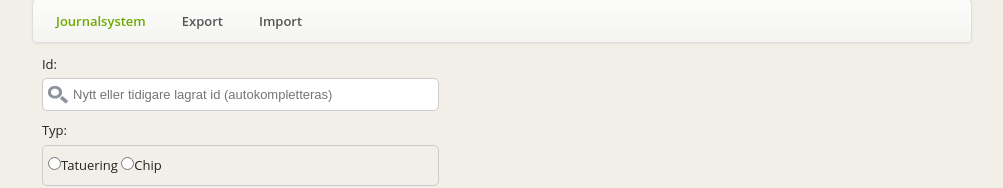
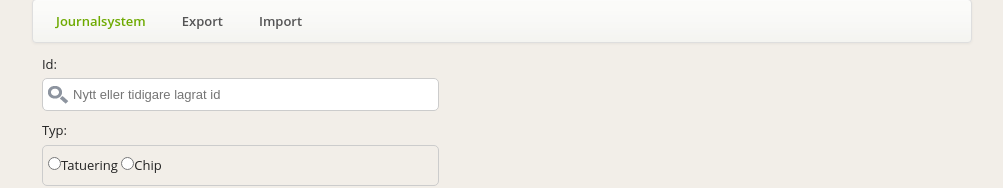
Before and after one commit to kastreringsbussen/kastreringsbussen.github.io, a plain HTML site: page index.html in a window 1280 px wide. Shown: the part 141-329 px from the top of the page, without its empty margins (138-1141 px from the left). Drawn offline with Linux system fonts and the light colour scheme.

Commit message:
More clear placeholder

```diff
--- a/index.html
+++ b/index.html
@@ -44,7 +44,7 @@
                 <form novalidate class="simple-form">
                     <p>
                         Id:<br />
-                        <input type="text" placeholder="Nytt eller tidigare lagrat id (autokompletteras)" class="search rounded" ng-model="id" auto-complete ui-items="names" ng-change="idChanged()" />
+                        <input type="text" placeholder="Nytt eller tidigare lagrat id" class="search rounded" ng-model="id" auto-complete ui-items="names" ng-change="idChanged()" />
                     </p>
                     <p>
                         Typ:
```
